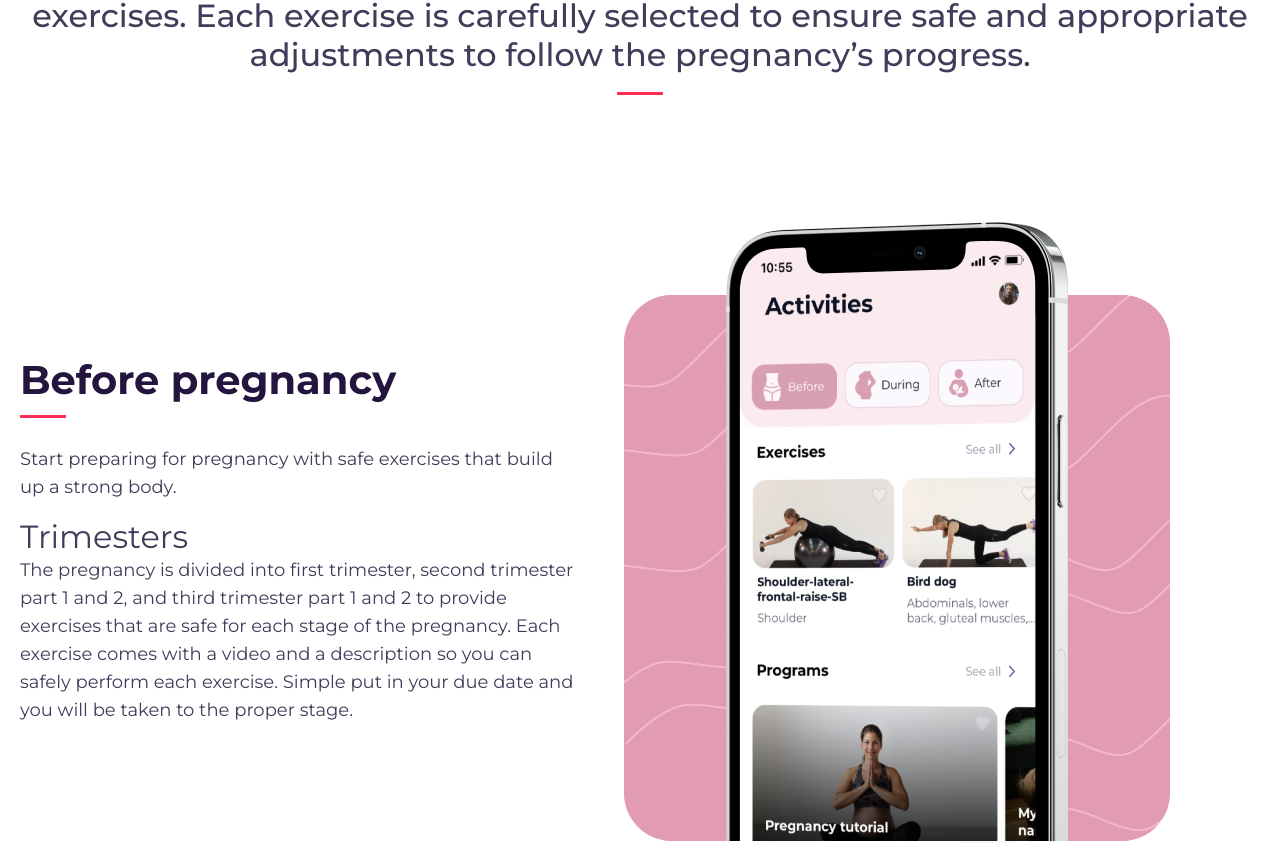
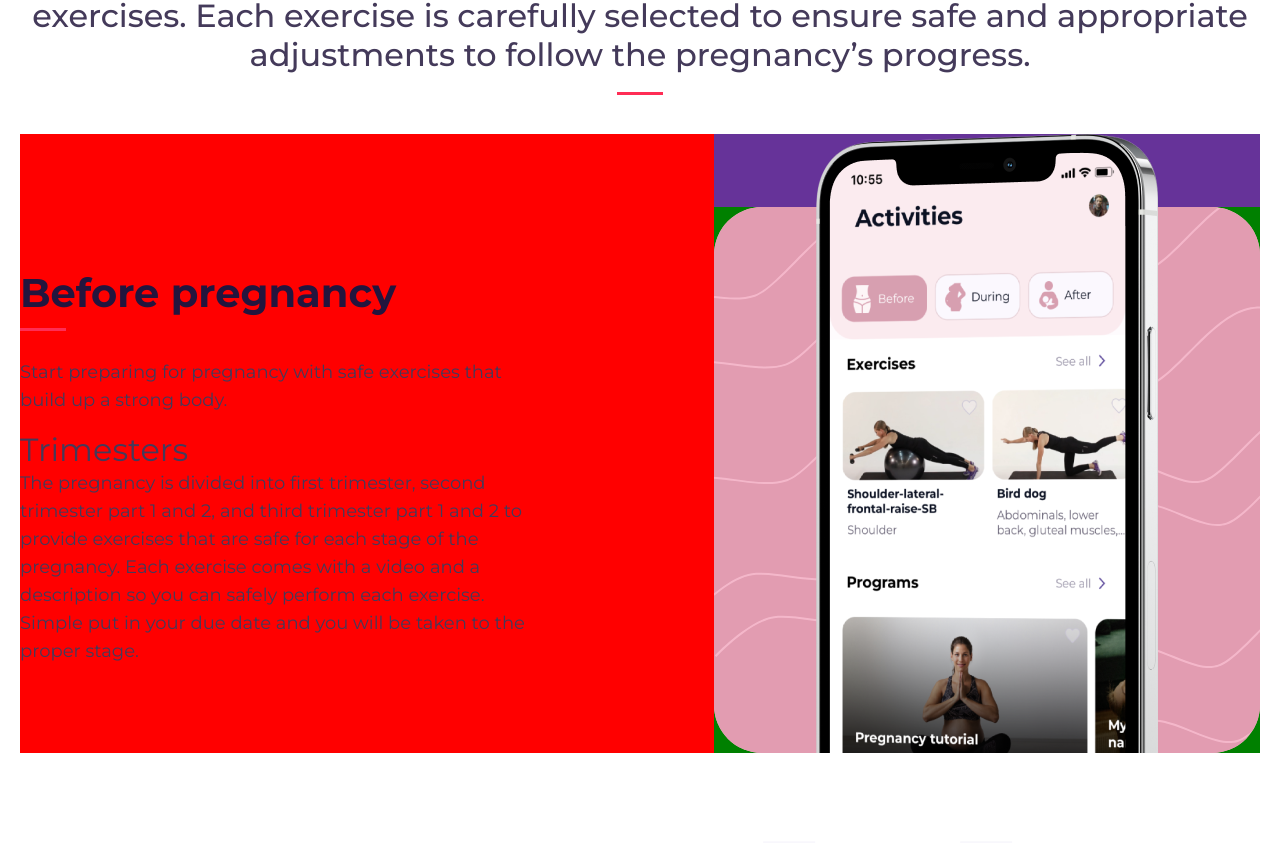
Before and after one commit to KirilCycle/Landing-Page, a Vue app: page /#/ in a window 1280 px wide. Shown: the part 1733-2576 px from the top of the page. Built offline with nearby package versions, Linux system fonts and the light colour scheme.

Commit message:
update beofreAndDu... infoSetction... comp

```diff
--- a/src/pages/Home/HomePage.vue
+++ b/src/pages/Home/HomePage.vue
@@ -18,7 +18,7 @@ import InfoBlock from "./components/InfoBlock/InfoBlock.vue";
 // import SendYourDataBanner from "./components/Banners/SendYourDataBanner.vue";
 export default {
   // components: { HomeBanner,SendYourDataBanner, InfoBlock, BeforeAndDuringPregnancy,BlogPosts },
-  components: { HomeBanner,InfoBlock,BeforeAndDuringPregnancy }
+  components: { HomeBanner,InfoBlock, BeforeAndDuringPregnancy }
 };
 </script>
 
--- a/src/pages/Home/components/BeforeAndDuringPregnancy/BeforeAndDuringPregnancy.vue
+++ b/src/pages/Home/components/BeforeAndDuringPregnancy/BeforeAndDuringPregnancy.vue
@@ -1,5 +1,5 @@
 <template>
-  <div class="wrap">
+  <div class="before-and-during-wrap">
     <div class="intro-container">
       <h2>Before, during and after pregnancy</h2>
       <p class="description">
@@ -9,23 +9,15 @@
         <decorative-line :center="true" />
       </p>
     </div>
-
     <div class="main-content-section">
       <div class="background-text">
         <healthy-svg></healthy-svg>
       </div>
-
-
       <info-section
         :title="'Before pregnancy'"
         :text="`Start preparing for pregnancy with safe exercises that build up a strong body.`"
         :additionalData="{
-          text: ` The pregnancy is divided into first trimester, second trimester
-        part 1 and 2, and third trimester part 1 and 2 to provide
-        exercises that are safe for each stage of the pregnancy. Each
-        exercise comes with a video and a description so you can safely
-        perform each exercise. Simple put in your due date and you will
-        be taken to the proper stage.`,
+          text: `The pregnancy is divided into first trimester, second trimester part 1 and 2, and third trimester part 1 and 2 to provide exercises that are safe for each stage of the pregnancy. Each exercise comes with a video and a description so you can safely perform each exercise. Simple put in your due date and you will be taken to the proper stage.`,
           header: 'Trimesters',
         }"
       >
@@ -36,32 +28,31 @@
           <img class="card-image" src="@/assets/iPhone12ProActivities.png" />
         </template>
       </info-section>
-
-      <info-section :title="`During pregnancy`" :text="'Working out during pregnancy has many benefits for both the mom and the baby. It can reduce back pain, help prevent gestational diabetes, promote good posture, strength and endurance, and also improve the ability to cope with labor.'" :switch="true">
+      <div class="section-spacing"></div>
+      <!-- <info-section :title="`During pregnancy`" :text="'Working out during pregnancy has many benefits for both the mom and the baby. It can reduce back pain, help prevent gestational diabetes, promote good posture, strength and endurance, and also improve the ability to cope with labor.'" :switch="true">
         <template v-slot:svgBackground>
           <second-square-wavy-card-svg></second-square-wavy-card-svg>
         </template>
         <template v-slot:midImg>
           <img
-            class="card-image"
+            class="card-image-sec"
             src="@/assets/iPhone12ProActivitiesRotated.png"
           />
         </template>
-      </info-section>
-      <!-- <info-section></info-section> -->
+      </info-section> -->
     </div>
   </div>
 </template>
 
 <script>
 import HealthySvg from "../../../../svg/HealthySvg.vue";
-import SecondSquareWavyCardSvg from "../../../../svg/SecondSquareWavyCardSvg.vue";
+// import SecondSquareWavyCardSvg from "../../../../svg/SecondSquareWavyCardSvg.vue";
 import SquareWavyCard from "../../../../svg/SquareWavyCardSvg.vue";
 import InfoSection from "./InfoSection.vue";
 export default {
   components: {
     SquareWavyCard,
-    SecondSquareWavyCardSvg,
+    // SecondSquareWavyCardSvg,
     HealthySvg,
     InfoSection,
   },
@@ -70,13 +61,18 @@ export default {
 
 <style lang="scss" scoped>
 @import "@/assets/variables";
-.wrap {
+.before-and-during-wrap {
   margin-top: 160px;
   display: flex;
+  flex-direction: column;
+  align-items: center;
+  justify-content: center;
   max-width: 1243.5px;
   position: relative;
 }
-
+.section-spacing {
+  height: 38px;
+}
 .background-text {
   position: absolute;
   width: 974px;
@@ -85,7 +81,6 @@ export default {
   top: 969.34px;
 }
 .intro-container {
-  height: 226px;
   max-width: 1240px;
   display: flex;
   align-items: center;
@@ -108,53 +103,6 @@ export default {
   width: 100%;
   margin-top: 60px;
 
-  .section {
-    width: 100%;
-    height: 683px;
-    display: flex;
-    flex-direction: row;
-  }
-
-  .section + .section {
-    margin-top: 68px;
-  }
-
-  .text-section-container {
-    max-width: 604px;
-    height: 370px;
-    margin-top: 198px;
-
-    &.left-card {
-      .top-text-block {
-        max-width: 498px;
-        margin-top: 80px;
-        margin-left: 90px;
-      }
-    }
-
-    .top-text-block {
-      max-width: 554px;
-      padding-right: 40px;
-
-      .top-text-block-trimsters-info {
-        h4 {
-          font-weight: 400;
-          color: $light-text;
-          font-size: $font-sz-l4;
-          line-height: 39.01px;
-          margin: 16px 0px 0px 0px;
-        }
-        p {
-          font-size: $font-sz-sm;
-          font-weight: 400;
-          line-height: $line-height-5;
-          letter-spacing: 0em;
-          color: rgba(68, 58, 90, 1);
-        }
-      }
-    }
-  }
-
   .card-section-container {
     height: 100%;
     display: flex;
@@ -172,8 +120,70 @@ export default {
     }
   }
 }
+.card-image-sec {
+  position: relative;
+}
+.card-image {
+  position: relative;
+}
 
-.card-image {
-  position: absolute;
+/*
+@media (max-width: 1258px) {
+  .card-image {
+    width: 300px;
+  }
+  .card-image-sec {
+    width: 300px;
+  }
+
+  .section-spacing {
+    height: 30px;
+  }
 }
+
+@media (max-width: 1200px) {
+  .intro-container {
+    height: max-content;
+    text-align: center;
+    h2 {
+      line-height: 59.95px;
+      font-size: 42px;
+    }
+
+    .description {
+      margin-top: 20px;
+      font-size: $font-sz-l4 - 10;
+      font-weight: 500;
+      line-height: 35.01px;
+    }
+  }
+}
+
+@media (max-width: 1050px) {
+  .card-image {
+    width: 250px;
+  }
+  .card-image-sec {
+    width: 250px;
+  }
+}
+
+@media (max-width: 840px) {
+  .intro-container {
+    height: max-content;
+    text-align: center;
+    h2 {
+      line-height: 52.95px;
+      font-size: 37px;
+    }
+
+    .description {
+      margin-top: 14px;
+      font-size: $font-sz-l4 - 14;
+      font-weight: 500;
+      line-height: 32.01px;
+    }
+  }
+}
+*/
 </style>
--- a/src/pages/Home/components/BeforeAndDuringPregnancy/InfoSection.vue
+++ b/src/pages/Home/components/BeforeAndDuringPregnancy/InfoSection.vue
@@ -34,21 +34,26 @@ export default {
 @import "@/assets/variables";
 .section-def {
   width: 100%;
-  height: 683px;
+  height: max-content;
+  background-color: red;
   display: flex;
   flex-direction: row;
   position: relative;
+  justify-content: space-between;
   z-index: 2;
 
   .text-section-container {
     max-width: 604px;
-    width: 604px;
-    height: 370px;
-    margin-top: 198px;
+    flex-shrink: 2;
+    margin-top: 135px;
+
 
     .top-text-block {
       max-width: 554px;
+      box-sizing: border-box;
       padding-right: 40px;
+      flex-shrink: 0;
+
 
       .top-text-block-trimsters-info {
         h4 {
@@ -69,11 +74,9 @@ export default {
     }
   }
 }
-
 .section-switched {
   @extend .section-def;
   flex-direction: row-reverse;
-
 
   .text-section-container {
     margin-left: 90px;
@@ -82,24 +85,111 @@ export default {
 
     .top-text-block {
       max-width: 498px;
+    }
+  }
+}
+.card-section-container {
+  height: 100%;
+  display: flex;
+  flex-shrink: 0;
+  align-items: end;
+  justify-content: center;
+  position: relative;
+  background-color: rebeccapurple;
+  width: 546px;
 
+  .card-section-svg-wrap {
+    width: 546px;
+    height: 546px;
+    position: absolute;
+    left: 0px;
+    bottom: 0px;
+    background-color: green;
+    display: flex;
+  }
+}
+/*
+@media (max-width: 1258px) {
+  .text-section-container {
+    box-sizing: border-box;
+  }
+
+  .section-def {
+    height: 673px;
+    padding-left: 20px;
+    box-sizing: border-box;
+    padding: 20px;
+  }
+  .card-section-container {
+    .card-section-svg-wrap {
+      width: 480px;
+      height: max-content;
     }
   }
 }
 
-.card-section-container {
-  height: 100%;
-  display: flex;
-  align-items: end;
-  justify-content: center;
-
-  .card-section-svg-wrap {
-    width: 546px;
-    height: 546px;
+@media (max-width: 1050px) {
+  .section-switched {
+    .text-section-container {
+      margin-left: 40px;
+    }
   }
 
-  .card-image {
-    position: absolute;
+  .section-def {
+    height: 523px;
+    .text-section-container {
+      margin-top: 120px;
+      .top-text-block {
+        .top-text-block-trimsters-info {
+          h4 {
+            font-size: $font-sz-l4 - 5;
+            line-height: 37.01px;
+            margin: 14px 0px 0px 0px;
+          }
+          p {
+            line-height: 18px;
+            font-size: 14px;
+          }
+        }
+      }
+    }
+  }
+
+  .card-section-container {
+    .card-section-svg-wrap {
+      width: 395px;
+      height: 395px;
+    }
   }
 }
+
+@media (max-width: 800px) {
+  .section-def {
+    flex-direction: column;
+    height: max-content;
+
+    .text-section-container {
+      margin-top: 50px;
+      margin-left: 0px;
+      margin-right: 0px;
+    }
+  }
+
+  .section-switched {
+    flex-wrap: nowrap;
+
+    .text-section-container {
+        margin-left: 0px;
+        margin-right: 0px;
+    }
+
+  }
+
+  .card-section-container {
+    max-width: 546px;
+    max-height: 546px;
+    margin-top: 20px;
+  }
+}
+*/
 </style>
--- a/src/pages/Home/components/BeforeAndDuringPregnancy/TextSection.vue
+++ b/src/pages/Home/components/BeforeAndDuringPregnancy/TextSection.vue
@@ -38,4 +38,10 @@ export default {
   line-height: $line-height-5;
 }
 
+@media (max-width: 950px) {
+  .header {
+    font-size: 31px;
+  }
+}
+
 </style>
--- a/src/svg/SquareWavyCardSvg.vue
+++ b/src/svg/SquareWavyCardSvg.vue
@@ -1,6 +1,6 @@
 <template>
   <svg
-    style="border-radius: 48px"
+    style="border-radius: 48px; position:absolute;"
     width="100%"
     height="100%"
     viewBox="0 0 546 546"
```
